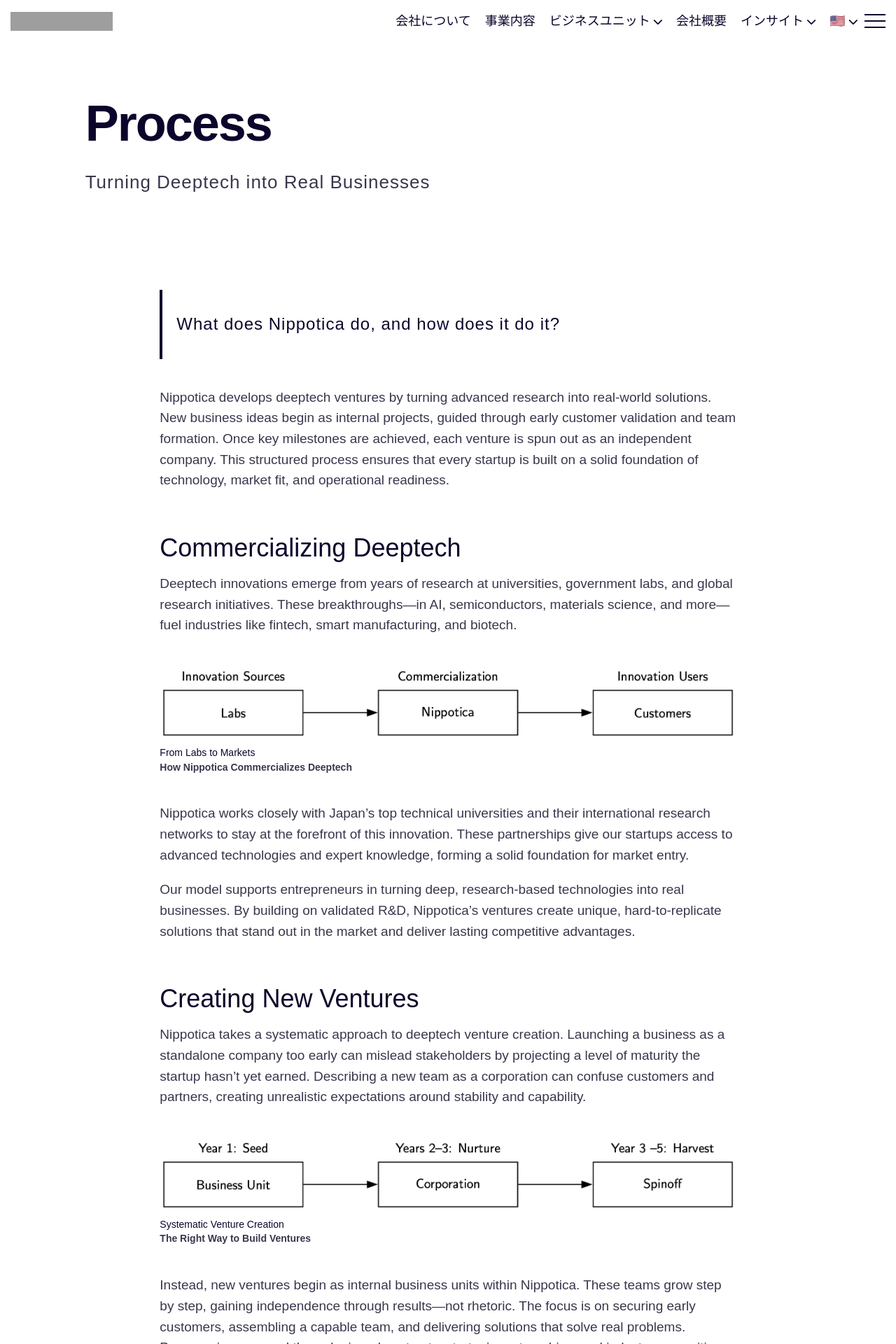
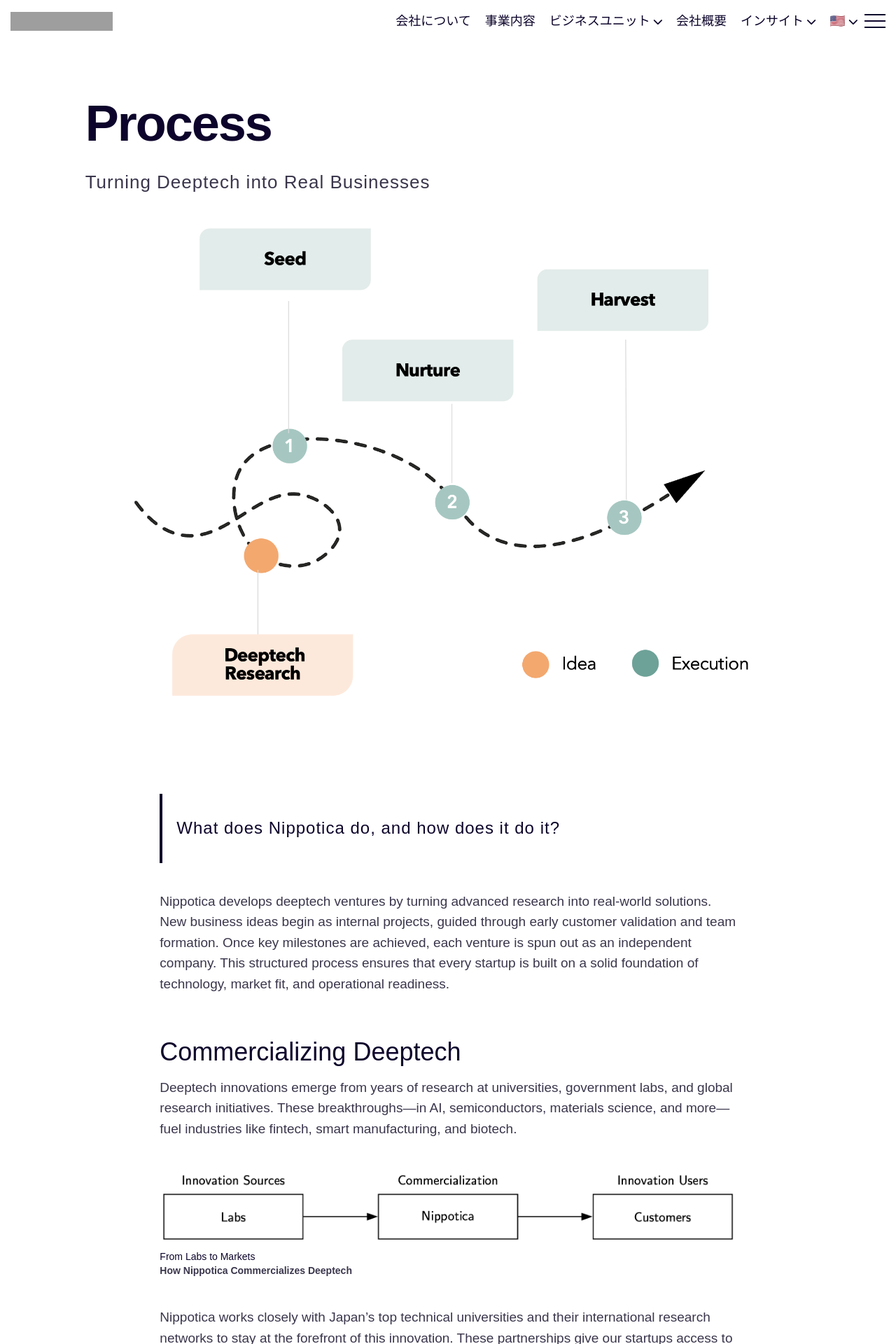
Before and after one commit to Nippotica/jpnippoweb, a Jekyll site: the page built from pages/process.md, in a window 1280 px wide. Shown: the top 1920 px of the page at 70% size. Built offline with Jekyll 4.4.1, drawn with Linux system fonts in a browser that asks for light colours; some web fonts are replaced; grey boxes are pictures that could not be loaded.

Commit message:
Update process.md

```diff
--- a/pages/process.md
+++ b/pages/process.md
@@ -3,6 +3,7 @@ layout: basic
 title: "Process"
 permalink: "/process/"
 description: "Turning Deeptech into Real Businesses"
+image: "/assets/images/gen/content/nippoprocess.png"
 ---
 
 > What does Nippotica do, and how does it do it?
```
